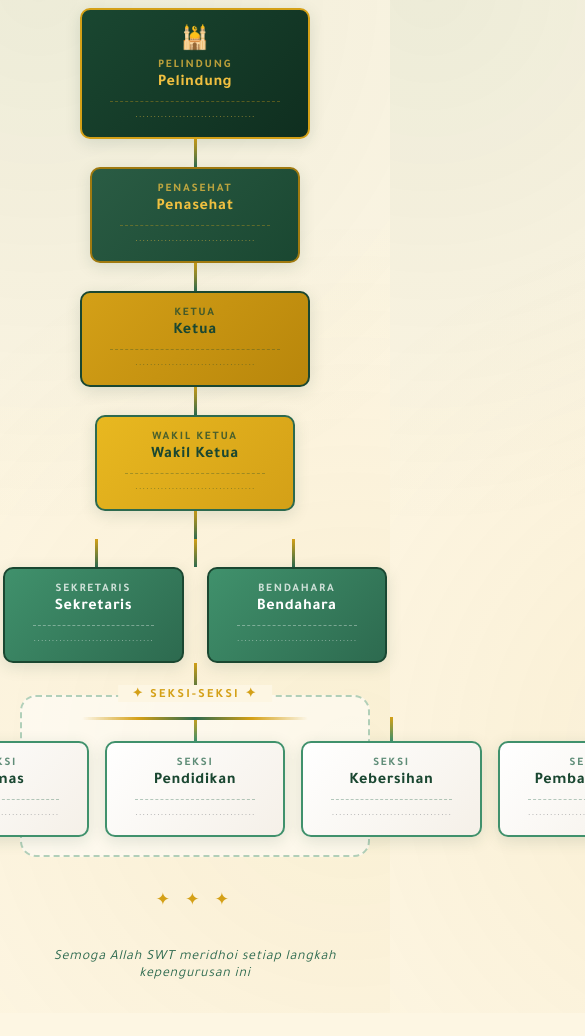
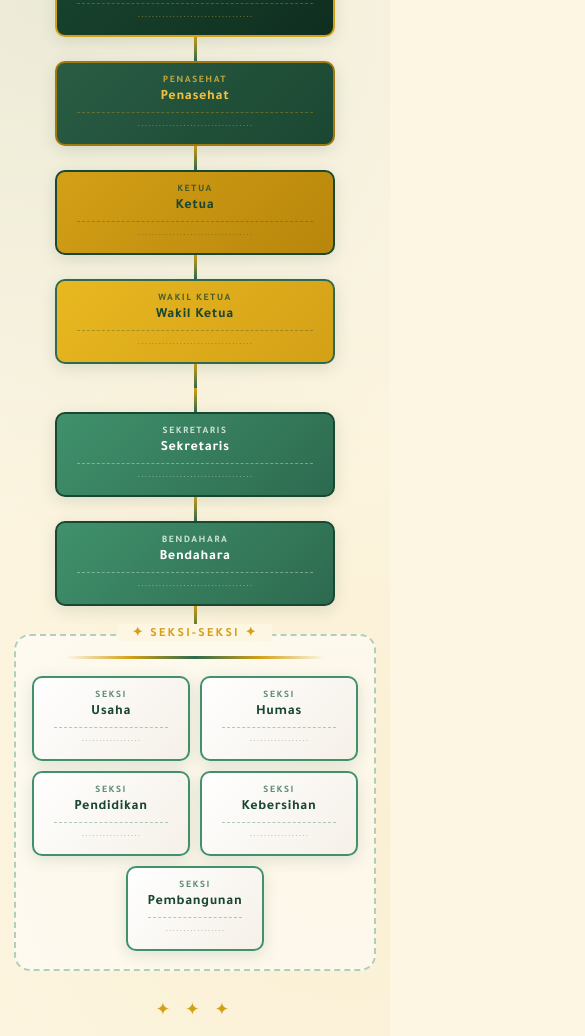
Before and after one commit to youngsandy/strukturnurulhaq, a plain HTML site: page index.html in a window 390 px wide. Shown: the part 268-1304 px from the top of the page, 585 px wide, since content can reach past the window. Before the commit the page ends 1281 px from the top, so only its background shows below. Drawn offline with Linux system fonts and the light colour scheme.

Commit message:
update index.html

```diff
--- a/index.html
+++ b/index.html
@@ -2,7 +2,7 @@
 <html lang="id">
 <head>
 <meta charset="UTF-8">
-<meta name="viewport" content="width=device-width, initial-scale=1.0">
+<meta name="viewport" content="width=device-width, initial-scale=1.0, maximum-scale=1.0">
 <title>Struktur Kepengurusan Masjid Nurul Haq</title>
 <link href="https://fonts.googleapis.com/css2?family=Amiri:wght@400;700&family=Tajawal:wght@300;400;500;700&display=swap" rel="stylesheet">
 <style>
@@ -23,7 +23,7 @@
     background: var(--krem);
     font-family: 'Tajawal', sans-serif;
     min-height: 100vh;
-    padding: 30px 20px;
+    padding: 20px 14px;
     background-image:
       radial-gradient(circle at 10% 20%, rgba(45,106,79,0.08) 0%, transparent 50%),
       radial-gradient(circle at 90% 80%, rgba(212,160,23,0.08) 0%, transparent 50%);
@@ -37,7 +37,7 @@
   /* HEADER */
   .header {
     text-align: center;
-    margin-bottom: 40px;
+    margin-bottom: 28px;
     position: relative;
   }
   .header::before {
@@ -46,7 +46,7 @@
     width: 100%;
     height: 4px;
     background: linear-gradient(90deg, transparent, var(--emas), var(--hijau-tengah), var(--emas), transparent);
-    margin-bottom: 18px;
+    margin-bottom: 14px;
     border-radius: 2px;
   }
   .header::after {
@@ -55,32 +55,32 @@
     width: 100%;
     height: 4px;
     background: linear-gradient(90deg, transparent, var(--emas), var(--hijau-tengah), var(--emas), transparent);
-    margin-top: 18px;
+    margin-top: 14px;
     border-radius: 2px;
   }
   .arabik {
     font-family: 'Amiri', serif;
-    font-size: 2.2rem;
+    font-size: clamp(1.4rem, 5vw, 2.2rem);
     color: var(--hijau-tua);
     letter-spacing: 0.04em;
     line-height: 1.3;
   }
   .judul-utama {
-    font-size: 1.55rem;
+    font-size: clamp(1rem, 4vw, 1.55rem);
     font-weight: 700;
     color: var(--hijau-tua);
     text-transform: uppercase;
-    letter-spacing: 0.12em;
+    letter-spacing: 0.1em;
     margin-top: 6px;
   }
   .sub-judul {
-    font-size: 1.05rem;
+    font-size: clamp(0.85rem, 3vw, 1.05rem);
     color: var(--emas);
     font-weight: 500;
     letter-spacing: 0.08em;
   }
 
-  /* ORNAMEN PEMISAH */
+  /* ORNAMEN */
   .ornamen {
     text-align: center;
     color: var(--emas);
@@ -100,28 +100,29 @@
   /* KOTAK UMUM */
   .kotak {
     border-radius: 10px;
-    padding: 14px 28px;
+    padding: 12px 20px;
     text-align: center;
     position: relative;
     font-weight: 600;
     letter-spacing: 0.04em;
     box-shadow: 0 4px 16px rgba(26,71,49,0.13);
     transition: transform 0.2s, box-shadow 0.2s;
-    min-width: 200px;
+    width: 100%;
+    max-width: 280px;
   }
-  .kotak:hover {
+  .kotak:active {
     transform: translateY(-2px);
     box-shadow: 0 8px 24px rgba(26,71,49,0.2);
   }
   .kotak-label {
-    font-size: 0.72rem;
+    font-size: clamp(0.62rem, 2vw, 0.72rem);
     text-transform: uppercase;
     letter-spacing: 0.15em;
     opacity: 0.75;
     margin-bottom: 2px;
   }
   .kotak-nama {
-    font-size: 1rem;
+    font-size: clamp(0.88rem, 3vw, 1rem);
     font-weight: 700;
   }
 
@@ -130,51 +131,46 @@
     background: linear-gradient(135deg, var(--hijau-tua), #0f2e1f);
     color: var(--emas-muda);
     border: 2px solid var(--emas);
-    min-width: 230px;
   }
   .tipe-penasehat {
     background: linear-gradient(135deg, #2a5c44, var(--hijau-tua));
     color: var(--emas-muda);
     border: 2px solid #a07a10;
-    min-width: 210px;
   }
   .tipe-ketua {
     background: linear-gradient(135deg, var(--emas), #b8860b);
     color: var(--hijau-tua);
     border: 2px solid var(--hijau-tua);
-    min-width: 230px;
   }
   .tipe-wakil {
     background: linear-gradient(135deg, #e8b820, var(--emas));
     color: var(--hijau-tua);
     border: 2px solid var(--hijau-tengah);
-    min-width: 200px;
   }
   .tipe-sekretaris, .tipe-bendahara {
     background: linear-gradient(135deg, var(--hijau-muda), var(--hijau-tengah));
     color: #fff;
     border: 2px solid var(--hijau-tua);
-    min-width: 180px;
   }
   .tipe-seksi {
     background: linear-gradient(135deg, #fff, var(--abu));
     color: var(--hijau-tua);
     border: 2px solid var(--hijau-muda);
-    min-width: 140px;
+    max-width: 100%;
   }
   .tipe-seksi .kotak-label { color: var(--hijau-tengah); }
 
   /* NAMA KOSONG */
   .kotak-nama-kosong {
-    margin-top: 8px;
+    margin-top: 6px;
     border-top: 1.5px dashed rgba(45,106,79,0.35);
-    padding-top: 6px;
-    font-size: 0.75rem;
+    padding-top: 5px;
+    font-size: 0.72rem;
     font-weight: 400;
     color: #aaa;
     font-style: italic;
     letter-spacing: 0.04em;
-    min-height: 22px;
+    min-height: 20px;
   }
   .tipe-pelindung .kotak-nama-kosong,
   .tipe-penasehat .kotak-nama-kosong {
@@ -198,73 +194,120 @@
     background: linear-gradient(to bottom, var(--emas), var(--hijau-tengah));
     margin: 0 auto;
   }
-  .garis-h {
-    height: 3px;
-    background: linear-gradient(to right, var(--hijau-tengah), var(--emas));
-    border-radius: 2px;
-  }
-
-  /* ROW FLEX */
-  .row {
-    display: flex;
-    justify-content: center;
-    gap: 20px;
-    align-items: flex-start;
-    position: relative;
-    width: 100%;
-  }
 
   /* LEVEL WRAPPER */
   .level {
     display: flex;
     flex-direction: column;
     align-items: center;
+    width: 100%;
   }
 
-  /* GARIS T UNTUK BRANCHING */
-  .cabang-wrapper {
+  /* ===== SEKRETARIS & BENDAHARA ===== */
+  /* Desktop: side by side */
+  .sekben-wrapper {
     display: flex;
-    flex-direction: column;
-    align-items: center;
+    justify-content: center;
+    gap: 16px;
     width: 100%;
+    max-width: 480px;
+    position: relative;
   }
-  .cabang-horizontal {
-    display: flex;
-    align-items: flex-start;
-    justify-content: center;
-    position: relative;
-    width: 100%;
-  }
-  .cabang-item {
+  .sekben-item {
+    flex: 1;
     display: flex;
     flex-direction: column;
     align-items: center;
   }
+  /* Garis horizontal penghubung sekretaris-bendahara */
+  .sekben-garis-h {
+    width: calc(50% + 1.5px);
+    height: 3px;
+    background: linear-gradient(to right, var(--hijau-tengah), var(--emas));
+    align-self: flex-end;
+  }
+  .sekben-garis-h.kanan {
+    background: linear-gradient(to right, var(--emas), var(--hijau-tengah));
+    align-self: flex-start;
+  }
 
-  /* GARIS ATAS SEKSI */
+  /* Mobile: stack vertikal */
+  @media (max-width: 480px) {
+    .sekben-wrapper {
+      flex-direction: column;
+      align-items: center;
+      gap: 0;
+      max-width: 100%;
+    }
+    .sekben-garis-h { display: none; }
+    .sekben-item {
+      width: 100%;
+    }
+  }
+
+  /* ===== SEKSI-SEKSI ===== */
   .seksi-container {
     display: flex;
     flex-direction: column;
     align-items: center;
     width: 100%;
   }
+  .seksi-bingkai {
+    border: 2px dashed rgba(64,145,108,0.4);
+    border-radius: 16px;
+    padding: 20px 16px 18px;
+    background: rgba(255,255,255,0.5);
+    position: relative;
+    width: 100%;
+    max-width: 880px;
+  }
+  .seksi-bingkai-label {
+    position: absolute;
+    top: -12px;
+    left: 50%;
+    transform: translateX(-50%);
+    background: var(--krem);
+    padding: 0 14px;
+    font-size: 0.78rem;
+    font-weight: 700;
+    text-transform: uppercase;
+    letter-spacing: 0.18em;
+    color: var(--emas);
+    white-space: nowrap;
+  }
+
+  /* Seksi grid: desktop 5 kolom, tablet 3, mobile 2 */
   .seksi-row {
-    display: flex;
-    justify-content: center;
-    gap: 16px;
+    display: grid;
+    grid-template-columns: repeat(5, 1fr);
+    gap: 12px;
     position: relative;
-    padding-top: 0;
+    padding-top: 20px;
   }
   .seksi-row::before {
     content: '';
     position: absolute;
     top: 0;
-    left: 50%;
-    transform: translateX(-50%);
+    left: 10%;
+    right: 10%;
     height: 3px;
-    background: linear-gradient(to right, var(--hijau-muda), var(--emas), var(--hijau-muda));
+    background: linear-gradient(to right, transparent, var(--emas), var(--hijau-tengah), var(--emas), transparent);
     border-radius: 2px;
   }
+
+  @media (max-width: 640px) {
+    .seksi-row {
+      grid-template-columns: repeat(2, 1fr);
+      gap: 10px;
+    }
+    /* Seksi ke-5 berada di tengah */
+    .seksi-item:last-child {
+      grid-column: 1 / -1;
+      max-width: 180px;
+      margin: 0 auto;
+    }
+  }
+
   .seksi-item {
     display: flex;
     flex-direction: column;
@@ -287,36 +330,19 @@
   /* PERIODE */
   .periode {
     text-align: center;
-    margin-top: 36px;
-    font-size: 0.88rem;
+    margin-top: 28px;
+    font-size: clamp(0.78rem, 2.5vw, 0.88rem);
     color: var(--hijau-tengah);
     font-style: italic;
     letter-spacing: 0.05em;
+    padding: 0 10px;
   }
 
-  /* BINGKAI SEKSI */
-  .seksi-bingkai {
-    border: 2px dashed rgba(64,145,108,0.4);
-    border-radius: 16px;
-    padding: 20px 24px 18px;
-    background: rgba(255,255,255,0.5);
-    position: relative;
-    width: 100%;
-    max-width: 880px;
-  }
-  .seksi-bingkai-label {
-    position: absolute;
-    top: -12px;
-    left: 50%;
-    transform: translateX(-50%);
-    background: var(--krem);
-    padding: 0 14px;
-    font-size: 0.78rem;
-    font-weight: 700;
-    text-transform: uppercase;
-    letter-spacing: 0.18em;
-    color: var(--emas);
-    white-space: nowrap;
+  /* ICON MASJID */
+  .ikon {
+    font-size: 1.4rem;
+    margin-bottom: 4px;
+    display: block;
   }
 
   /* ANIMASI */
@@ -325,18 +351,6 @@
     to { opacity: 1; transform: translateY(0); }
   }
   .kotak { animation: fadeSlide 0.5s ease both; }
-  .level:nth-child(1) .kotak { animation-delay: 0.05s; }
-  .level:nth-child(2) .kotak { animation-delay: 0.15s; }
-  .level:nth-child(3) .kotak { animation-delay: 0.25s; }
-  .level:nth-child(4) .kotak { animation-delay: 0.35s; }
-  .level:nth-child(5) .kotak { animation-delay: 0.45s; }
-
-  /* ICON MASJID */
-  .ikon {
-    font-size: 1.4rem;
-    margin-bottom: 4px;
-    display: block;
-  }
 </style>
 </head>
 <body>
@@ -363,7 +377,7 @@
       </div>
     </div>
 
-    <div class="garis-turun" style="height:28px;"></div>
+    <div class="garis-turun" style="height:24px;"></div>
 
     <!-- PENASEHAT -->
     <div class="level">
@@ -374,7 +388,7 @@
       </div>
     </div>
 
-    <div class="garis-turun" style="height:28px;"></div>
+    <div class="garis-turun" style="height:24px;"></div>
 
     <!-- KETUA -->
     <div class="level">
@@ -385,7 +399,7 @@
       </div>
     </div>
 
-    <div class="garis-turun" style="height:28px;"></div>
+    <div class="garis-turun" style="height:24px;"></div>
 
     <!-- WAKIL KETUA -->
     <div class="level">
@@ -396,29 +410,24 @@
       </div>
     </div>
 
-    <div class="garis-turun" style="height:28px;"></div>
+    <div class="garis-turun" style="height:24px;"></div>
 
     <!-- SEKRETARIS & BENDAHARA -->
-    <div class="cabang-wrapper">
-      <!-- Garis horizontal antara sekretaris dan bendahara -->
-      <div style="display:flex; align-items:flex-start; justify-content:center; gap:0; width:100%; max-width:480px; position:relative;">
-        <!-- Kiri: Sekretaris -->
-        <div class="cabang-item" style="flex:1; align-items:flex-end; display:flex; flex-direction:column;">
-          <div style="height:28px; width:3px; background:linear-gradient(to bottom, var(--emas), var(--hijau-tengah)); margin-right:50%;"></div>
-          <div class="kotak tipe-sekretaris" style="align-self:center; margin-right:10px;">
+    <div class="level">
+      <div class="sekben-wrapper">
+        <!-- Sekretaris -->
+        <div class="sekben-item">
+          <div class="garis-turun" style="height:24px;"></div>
+          <div class="kotak tipe-sekretaris">
             <div class="kotak-label">Sekretaris</div>
             <div class="kotak-nama">Sekretaris</div>
             <div class="kotak-nama-kosong">.................................</div>
           </div>
         </div>
-
-        <!-- Garis tengah vertikal -->
-        <div style="width:3px; height:28px; background:linear-gradient(to bottom, var(--emas), var(--hijau-tengah)); flex-shrink:0; margin-top:0;"></div>
-
-        <!-- Kanan: Bendahara -->
-        <div class="cabang-item" style="flex:1; align-items:flex-start; display:flex; flex-direction:column;">
-          <div style="height:28px; width:3px; background:linear-gradient(to bottom, var(--emas), var(--hijau-tengah)); margin-left:50%;"></div>
-          <div class="kotak tipe-bendahara" style="align-self:center; margin-left:10px;">
+        <!-- Bendahara -->
+        <div class="sekben-item">
+          <div class="garis-turun" style="height:24px;"></div>
+          <div class="kotak tipe-bendahara">
             <div class="kotak-label">Bendahara</div>
             <div class="kotak-nama">Bendahara</div>
             <div class="kotak-nama-kosong">.................................</div>
@@ -427,69 +436,46 @@
       </div>
     </div>
 
-    <div class="garis-turun" style="height:32px;"></div>
+    <div class="garis-turun" style="height:28px;"></div>
 
     <!-- SEKSI-SEKSI -->
-    <div class="seksi-container" style="width:100%; max-width:880px;">
+    <div class="seksi-container" style="width:100%;">
       <div class="seksi-bingkai">
         <span class="seksi-bingkai-label">✦ Seksi-Seksi ✦</span>
-        <div class="seksi-row" style="--count:4;">
-          <!-- Garis horisontal di atas seksi -->
-          <div style="
-            position:absolute; top:0;
-            left:12%; right:12%;
-            height:3px;
-            background:linear-gradient(to right, transparent, var(--emas), var(--hijau-tengah), var(--emas), transparent);
-            border-radius:2px;
-          "></div>
-
-          <!-- Seksi Usaha -->
+        <div class="seksi-row">
           <div class="seksi-item">
-            <div style="height:24px; width:3px; background:linear-gradient(to bottom,var(--emas),var(--hijau-muda));"></div>
             <div class="kotak tipe-seksi">
               <div class="kotak-label">Seksi</div>
               <div class="kotak-nama">Usaha</div>
-              <div class="kotak-nama-kosong">.................................</div>
+              <div class="kotak-nama-kosong">.................</div>
             </div>
           </div>
-
-          <!-- Seksi Humas -->
           <div class="seksi-item">
-            <div style="height:24px; width:3px; background:linear-gradient(to bottom,var(--emas),var(--hijau-muda));"></div>
             <div class="kotak tipe-seksi">
               <div class="kotak-label">Seksi</div>
               <div class="kotak-nama">Humas</div>
-              <div class="kotak-nama-kosong">.................................</div>
+              <div class="kotak-nama-kosong">.................</div>
             </div>
           </div>
-
-          <!-- Seksi Pendidikan -->
           <div class="seksi-item">
-            <div style="height:24px; width:3px; background:linear-gradient(to bottom,var(--emas),var(--hijau-muda));"></div>
             <div class="kotak tipe-seksi">
               <div class="kotak-label">Seksi</div>
               <div class="kotak-nama">Pendidikan</div>
-              <div class="kotak-nama-kosong">.................................</div>
+              <div class="kotak-nama-kosong">.................</div>
             </div>
           </div>
-
-          <!-- Seksi Kebersihan -->
           <div class="seksi-item">
-            <div style="height:24px; width:3px; background:linear-gradient(to bottom,var(--emas),var(--hijau-muda));"></div>
             <div class="kotak tipe-seksi">
               <div class="kotak-label">Seksi</div>
               <div class="kotak-nama">Kebersihan</div>
-              <div class="kotak-nama-kosong">.................................</div>
+              <div class="kotak-nama-kosong">.................</div>
             </div>
           </div>
-
-          <!-- Seksi Pembangunan -->
           <div class="seksi-item">
-            <div style="height:24px; width:3px; background:linear-gradient(to bottom,var(--emas),var(--hijau-muda));"></div>
             <div class="kotak tipe-seksi">
               <div class="kotak-label">Seksi</div>
               <div class="kotak-nama">Pembangunan</div>
-              <div class="kotak-nama-kosong">.................................</div>
+              <div class="kotak-nama-kosong">.................</div>
             </div>
           </div>
         </div>
@@ -498,7 +484,7 @@
 
   </div><!-- end bagan -->
 
-  <div class="ornamen" style="margin-top:32px;">✦ ✦ ✦</div>
+  <div class="ornamen" style="margin-top:28px;">✦ ✦ ✦</div>
   <div class="periode">Semoga Allah SWT meridhoi setiap langkah kepengurusan ini</div>
 
 </div>
```
